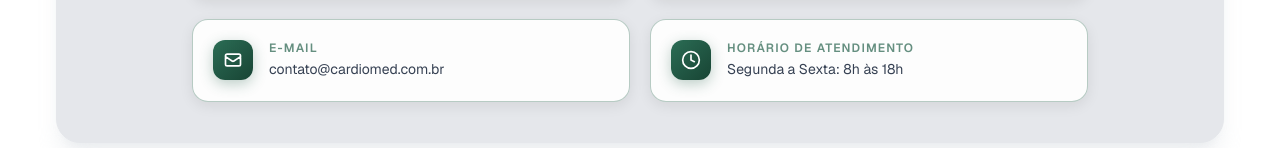
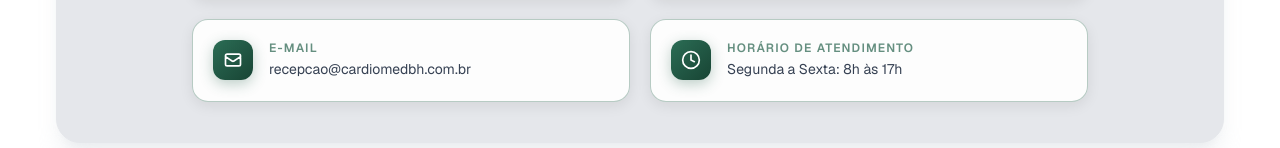
Before and after one commit to lucamesquitaa/cardiomed, a Next.js app: page / in a window 1280 px wide. Shown: the part 2164-2312 px from the top of the page. Built offline with nearby package versions, Linux system fonts and the light colour scheme.

Commit message:
correçao email

```diff
--- a/app/home/HomePage.tsx
+++ b/app/home/HomePage.tsx
@@ -326,7 +326,7 @@ export default function HomePage() {
                   }
                 >
                   <a className="hover:text-green-cardiomed transition-colors">
-                    contato@cardiomed.com.br
+                    recepcao@cardiomedbh.com.br
                   </a>
                 </InfoCard>
 
@@ -339,7 +339,7 @@ export default function HomePage() {
                     </svg>
                   }
                 >
-                  Segunda a Sexta: 8h às 18h
+                  Segunda a Sexta: 8h às 17h
                 </InfoCard>
               </div>
             </div>
```
